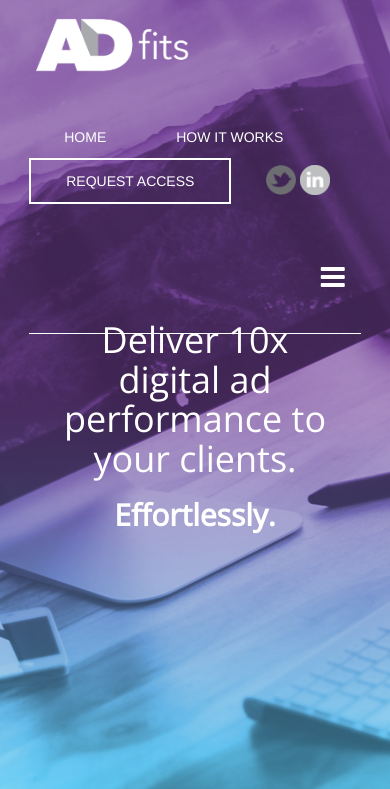
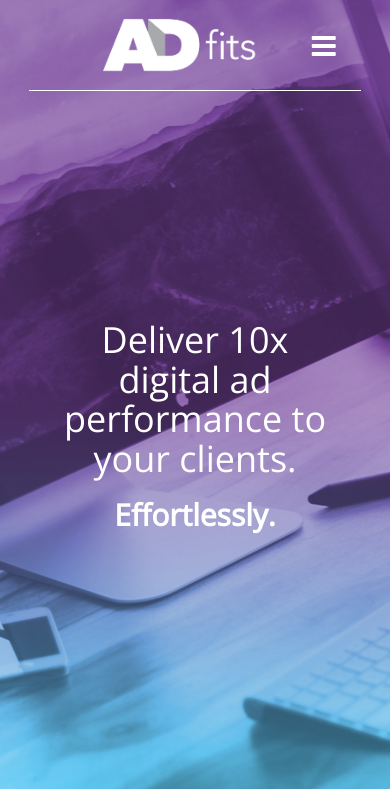
Before and after one commit to jeezybrick/ad_f_new, a Django app: page / in a window 390 px wide. Shown: the top 789 px of the page. Run offline with Django 3.2, Linux system fonts and the light colour scheme; some libraries are stand-ins or nearby versions.

Commit message:
ad center logo;add black buton-collapse

```diff
--- a/static/css/media.css
+++ b/static/css/media.css
@@ -1,23 +1,42 @@
 /* Large desktops and laptops */
 @media (min-width: 1200px) {
 
-    .hero-title h1{
+    .hero-title h1 {
         font-size: 54px;
+    }
+
+    #navbar {
+        display: block !important;
     }
 
 }
 
 /* Landscape tablets and medium desktops */
 @media (min-width: 992px) and (max-width: 1199px) {
-
-
+    #navbar {
+        display: block !important;
+    }
 
 }
 
 /* Portrait tablets and small desktops */
 @media (min-width: 768px) and (max-width: 991px) {
-    .section-content{
+    .section-content {
         top: 10%;
+    }
+
+    .navbar-toggle {
+        display: inline-block;
+    }
+
+    #navbar {
+        display: none;
+    }
+
+
+
+    header .logo-container {
+        margin-left: 40%;
     }
 
 }
@@ -25,16 +44,25 @@
 /* Landscape phones and portrait tablets */
 @media (max-width: 767px) {
 
-    .section-content{
+    .section-content {
         top: 7%;
     }
 
+    #navbar {
+        display: none;
+    }
+
+    header .logo-container {
+        margin-left: 35%;
+    }
+    header .nav-container li {
+        float: none;
+    }
 
 }
 
 /* Portrait phones and smaller */
 @media (max-width: 480px) {
-
 
     .adf-widgetdialog {
         width: 300px !important;
@@ -59,4 +87,9 @@
         height: 260px !important;
     }
 
+    header .logo-container {
+        margin-left: 20%;
+        margin-right: 0;
+    }
+
 }
--- a/static/css/style.css
+++ b/static/css/style.css
@@ -406,12 +406,16 @@
 }
 .header-bars-wrapper{
     color: #FFFFFF;
+    margin-right: 50px;
+}
+.header-bars-wrapper.is-scrolled{
+    color: black;
 }
 
 .navbar-toggle {
+    position: absolute;
     padding: 0;
-    margin-top: 0;
-    margin-bottom: 0;
+    margin: 0;
 }
 
 #demo_form .has-error .checkbox, .has-error .checkbox-inline, .has-error .control-label, .has-error .help-block, .has-error .radio, .has-error .radio-inline, .has-error.checkbox label, .has-error.checkbox-inline label, .has-error.radio label, .has-error.radio-inline label {
--- a/static/js/common.js
+++ b/static/js/common.js
@@ -1,11 +1,18 @@
+
+$('.navbar-toggle').click(function(){
+    $('#navbar').slideToggle();
+});
+
 
 <!-- Scrolled header -->
 $(window).scroll(function () {
     if ($(window).scrollTop() >= 300) {
         $('header').addClass('header-is-scrolled');
+        $('.header-bars-wrapper').addClass('is-scrolled');
     }
     else {
         $('header').removeClass('header-is-scrolled');
+        $('.header-bars-wrapper').removeClass('is-scrolled');
     }
 });
 
--- a/templates/home.html
+++ b/templates/home.html
@@ -124,7 +124,7 @@
 
     </section>
 
-    <section class="section_6 col-lg-12 col-md-12 col-sm-12 col-xs-12 text-center">
+    <section id="section-form" class="section_6 col-lg-12 col-md-12 col-sm-12 col-xs-12 text-center">
 
         <div class="section-form row">
             <div class="text-half col-lg-12 col-md-12 col-sm-12 col-xs-12">
--- a/templates/partials/header.html
+++ b/templates/partials/header.html
@@ -20,7 +20,7 @@
                             <a href="{% url 'home' %}">How it works</a>
                         </li>
                         <li class="cta">
-                            <a href="#demo_form">REQUEST ACCESS</a>
+                            <a href="#section-form">REQUEST ACCESS</a>
                         </li>
 
                         <li class="social-nav">
@@ -36,9 +36,8 @@
                 </li>
             </ul>
 
-            <div class="header-bars-wrapper text-right visible-xs">
-                <button type="button" class="navbar-toggle collapsed" data-toggle="collapse" data-target="#navbar"
-                        aria-expanded="false" aria-controls="navbar">
+            <div class="header-bars-wrapper text-right hidden-lg">
+                <button type="button" class="navbar-toggle">
                     <i class="fa fa-bars fa-2x"></i>
                 </button>
 
```
